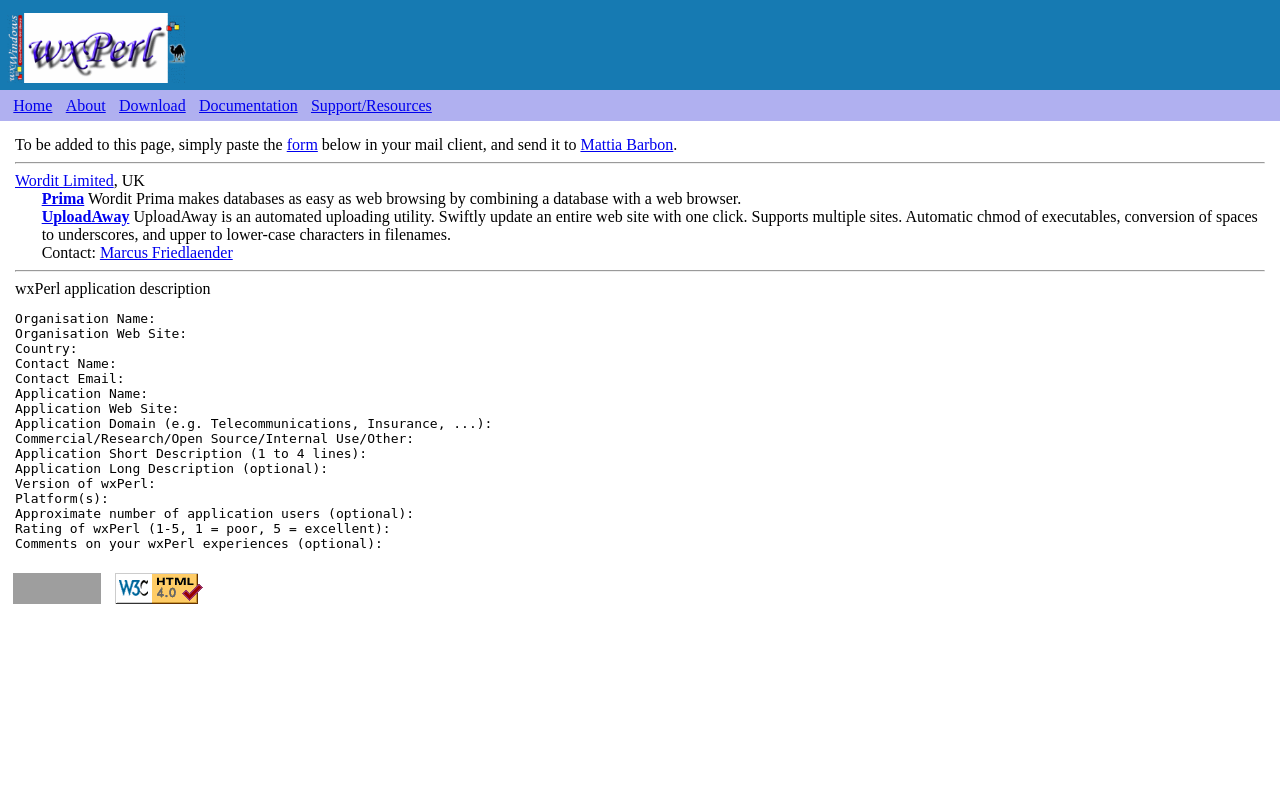
After one commit to wxPerl/WebSite, a PHP site: page /users.html in a window 1280 px wide. The commit adds this page. Run offline with PHP 8.4, Linux system fonts and the light colour scheme; grey boxes are pictures that could not be loaded.

Commit message:
Added page with a list of applications written with wxPerl.
git-svn-id: http://svn.code.sf.net/p/wxperl/code/WebSite/trunk@981 2e9104e8-d5c8-4c90-bb67-bfd1792b7337

```diff
--- a/site/about.html
+++ b/site/about.html
@@ -29,7 +29,8 @@
     wxPerl allows you to write portable GUI applications in Perl, using
     the wxWindows object oriented interface.
 
-    Look at the <a href="sshot01.html">screenshots</a>.
+    Look at the <a href="sshot01.html">screenshots</a>, and read about
+    <a href="users.html">our users</a>.
     <h1><a name="wxWindows">wxWindows</a></h1>
     wxWindows gives you a single, easy-to-use API for writing GUI
     applications on multiple platforms. Link with the appropriate library for
--- a/site/default.css
+++ b/site/default.css
@@ -71,3 +71,7 @@ DIV.screenshots DIV {
   padding: 20pt;
   text-align: center;
 }
+
+DIV.application-list {
+  padding-left: 20pt;
+}
--- a/site/news.html
+++ b/site/news.html
@@ -11,6 +11,12 @@
 <a href="index.html">Home</a><a href="about.html">About</a><a href="download.html">Download</a><a href="documentation.html">Documentation</a><a href="support.html">Support/Resources</a>
 </div>
 <div class="body">
+<div class="wxperl-news">
+<b>May 26, 2003</b> -
+
+A <a href="users.html">list of organisations using wxPerl</a> has been
+added to the site.
+    </div>
 <div class="wxperl-news">
 <b>May 21, 2003</b> -
 
--- /dev/null
+++ b/site/users.html
@@ -0,0 +1,56 @@
+<!DOCTYPE HTML PUBLIC "-//W3C//DTD HTML 4.0 Transitional//EN">
+<html lang="en">
+<head>
+<meta content="text/html; charset=UTF-8" http-equiv="Content-Type">
+<title>wxPerl</title>
+<link rel="stylesheet" href="default.css" type="text/css">
+</head>
+<body>
+<div class="header"><img height="70" src="wxperl.gif" alt="wxPerl"></div>
+<div class="navigation">
+<a href="index.html">Home</a><a href="about.html">About</a><a href="download.html">Download</a><a href="documentation.html">Documentation</a><a href="support.html">Support/Resources</a>
+</div>
+<div class="body">
+To be added to this page, simply paste the <a href="#form">form</a>
+below in your mail client, and send it to
+<a href="mailto:mbarbon@dsi.unive.it">Mattia Barbon</a>.
+
+<hr>
+<a target="_blank" href="http://www.wordit.com/">Wordit Limited</a>, UK<br><div class="application-list">
+<b><a target="_blank" href="http://www.wordit.com/prima/">Prima</a></b>
+Wordit Prima makes databases as easy as web browsing by combining a
+database with a web browser.
+        <br><b><a target="_blank" href="http://www.uploadaway.com/">UploadAway</a></b>
+UploadAway is an automated uploading utility. Swiftly update an entire
+web site with one click. Supports multiple sites. Automatic chmod of
+executables, conversion of spaces to underscores, and upper to
+lower-case characters in filenames.
+        <br>
+      Contact: <a href="
+          mailto:info@wordit.com">Marcus Friedlaender</a>
+</div>
+<hr>
+<a name="form">wxPerl application description</a><pre>
+Organisation Name:
+Organisation Web Site:
+Country:
+Contact Name:
+Contact Email:
+Application Name:
+Application Web Site:
+Application Domain (e.g. Telecommunications, Insurance, ...):
+Commercial/Research/Open Source/Internal Use/Other:
+Application Short Description (1 to 4 lines):
+Application Long Description (optional):
+Version of wxPerl:
+Platform(s):
+Approximate number of application users (optional):
+Rating of wxPerl (1-5, 1 = poor, 5 = excellent):
+Comments on your wxPerl experiences (optional):
+</pre>
+</div>
+<div class="bottom-images">
+<a target="_blank" href="http://sourceforge.net/"><img src="http://sourceforge.net/sflogo.php?group_id=15655" width="88" height="31" border="0" alt="SourceForge Logo"></a><a target="_blank" href="http://validator.w3.org/check/referer"><img border="0" src="valid-html40.png" alt="Valid HTML 4.0!" height="31" width="88"></a>
+</div>
+</body>
+</html>
```
Also changed, not shown: site/index.html (+6 -17 lines).
